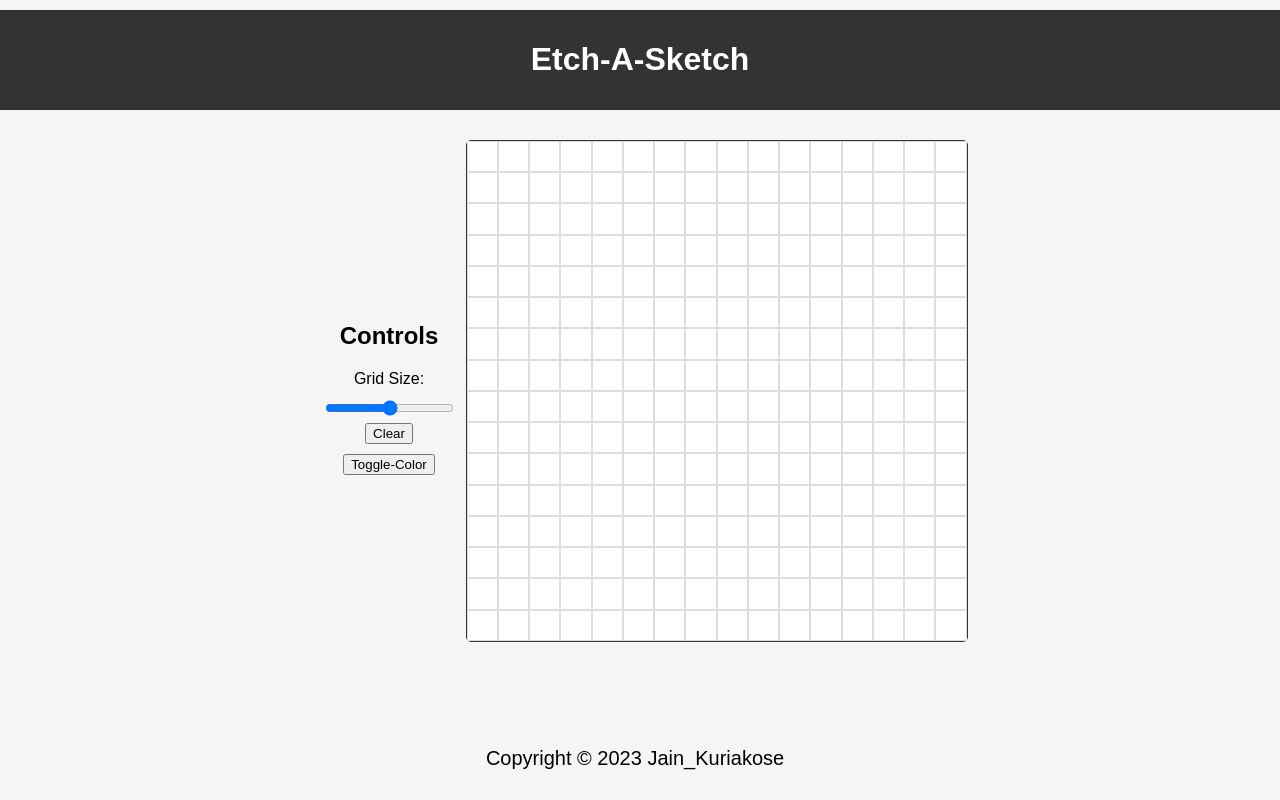
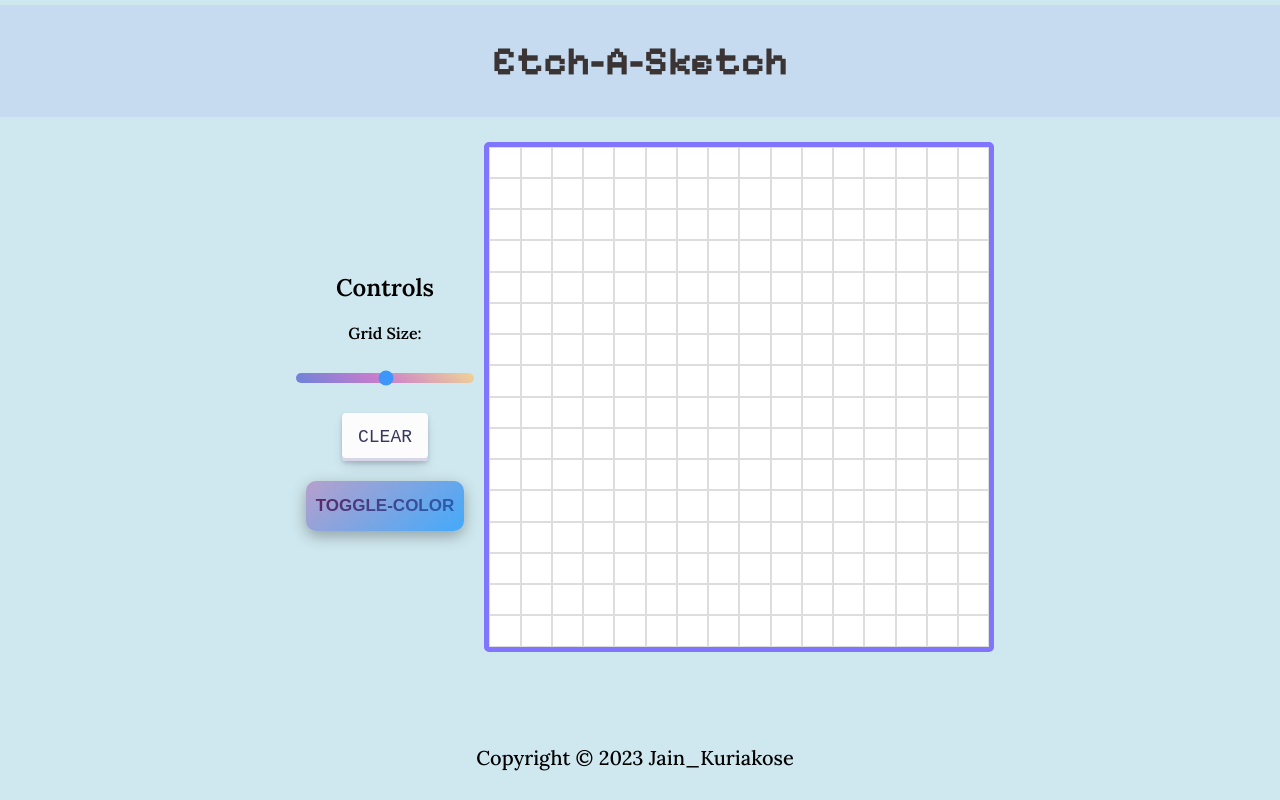
Before and after one commit to JainCK/Etch-a-Sketch, a plain HTML site: page index.html in a window 1280 px wide. Drawn offline with Linux system fonts and the light colour scheme.

Commit message:
Styling done

```diff
--- a/style.css
+++ b/style.css
@@ -1,21 +1,25 @@
+@import url('https://fonts.googleapis.com/css2?family=Lora:wght@500;600&family=Pixelify+Sans:wght@500;700&display=swap');
+
 body {
     display: flex;
     flex-direction: column;
     align-items: center;
     font-family: Arial, sans-serif;
-    background-color: #f5f5f5;
+    background-color: #cfe8ef;
     margin: 0;
     padding: 0;
     height: 100vh;
 }
 
 .header {
-    background-color: #333;
-    color: white;
+    background-color: #c6dbf0;
+    color: rgb(59, 52, 52);
     text-align: center;
-    padding: 10px;
+    padding: 5px;
     width: 100%;
-    margin: 10px 10px;
+    margin: 5px 5px;
+    font-family: 'Pixelify Sans', sans-serif;
+    font-size: 20px;
 }
 
 .container {
@@ -24,6 +28,8 @@ body {
     align-items: center;
     justify-content: center;
     margin-top: 20px;
+    font-family: 'Lora', serif;
+    font-weight: 600;
 }
 
 .controls {
@@ -39,9 +45,32 @@ body {
 
 #container {
     display: grid;
-    border: 1px solid #333;
+    border: 5px solid #8075ff;
     border-radius: 5px;
     background: #fff;
+}
+
+#grid-size {
+  -webkit-appearance: none;
+  margin: 20px;
+  width: 100%;
+  height: 10px;
+  border-radius: 5px;
+  background-color: #4158D0;
+  background-image: linear-gradient(43deg, #4158D0 0%, #C850C0 46%, #FFCC70 100%);
+  outline: none;
+  opacity: 0.7;
+  -webkit-transition: .2s;
+  transition: opacity .2s;
+}
+
+#grid-size::-moz-range-thumb {
+    width: 20px;
+    height: 20px;
+    border-radius: 50%;
+    background-color: #0093E9;
+    background-image: linear-gradient(160deg, #0093E9 0%, #80D0C7 100%);
+    cursor: pointer;
 }
 
 .grid-square {
@@ -50,8 +79,98 @@ body {
 }
 
 button {
-    margin: 5px;
+    margin: 10px;
 }
+
+#clear-button{
+ align-items: center;
+ appearance: none;
+ background-color: #FCFCFD;
+ border-radius: 4px;
+ border-width: 0;
+ box-shadow: rgba(45, 35, 66, 0.2) 0 2px 4px,rgba(45, 35, 66, 0.15) 0 7px 13px -3px,#D6D6E7 0 -3px 0 inset;
+ box-sizing: border-box;
+ color: #36395A;
+ cursor: pointer;
+ display: inline-flex;
+ font-family: "JetBrains Mono",monospace;
+ height: 48px;
+ justify-content: center;
+ line-height: 1;
+ list-style: none;
+ overflow: hidden;
+ padding-left: 16px;
+ padding-right: 16px;
+ position: relative;
+ text-align: left;
+ text-decoration: none;
+ text-transform: uppercase;
+ transition: box-shadow .15s,transform .15s;
+ user-select: none;
+ -webkit-user-select: none;
+ touch-action: manipulation;
+ white-space: nowrap;
+ will-change: box-shadow,transform;
+ font-size: 18px;
+}
+
+#clear-button:focus {
+    box-shadow: #D6D6E7 0 0 0 1.5px inset, rgba(45, 35, 66, 0.4) 0 2px 4px, rgba(45, 35, 66, 0.3) 0 7px 13px -3px, #D6D6E7 0 -3px 0 inset;
+   }
+
+   #clear-button:hover {
+    box-shadow: rgba(45, 35, 66, 0.3) 0 4px 8px, rgba(45, 35, 66, 0.2) 0 7px 13px -3px, #D6D6E7 0 -3px 0 inset;
+    transform: translateY(-2px);
+   }
+
+   #clear-button:active {
+    box-shadow: #D6D6E7 0 3px 7px inset;
+    transform: translateY(2px);
+   }
+
+
+
+#color-toggle{
+  background: transparent;
+  color: #592941;
+  font-size: 17px;
+  text-transform: uppercase;
+  font-weight: 600;
+  border: none;
+  padding: 15px 10px;
+  perspective: 30rem;
+  border-radius: 10px;
+  box-shadow: 0 5px 15px rgba(0, 0, 0, 0.308);
+}
+
+#color-toggle::before {
+    content: '';
+    display: block;
+    position: absolute;
+    width: 100%;
+    height: 100%;
+    top: 0;
+    left: 0;
+    border-radius: 10px;
+    background: linear-gradient(320deg, rgba(0, 140, 255, 0.678), rgba(128, 0, 128, 0.308));
+    z-index: 1;
+    transition: background 3s;
+  }
+#color-toggle:hover::before {
+    animation: rotate 1s;
+    transition: all .5s;
+  }
+
+  @keyframes rotate {
+    0% {
+      transform: rotateY(180deg);
+    }
+
+    100% {
+      transform: rotateY(360deg);
+    }
+  }
+
 
 .footer {
     margin-top: auto;
@@ -61,4 +180,5 @@ button {
     gap: 10px;
     padding: 10px;
     font-size: 20px;
+    font-family: 'Lora', serif;
 }
```
